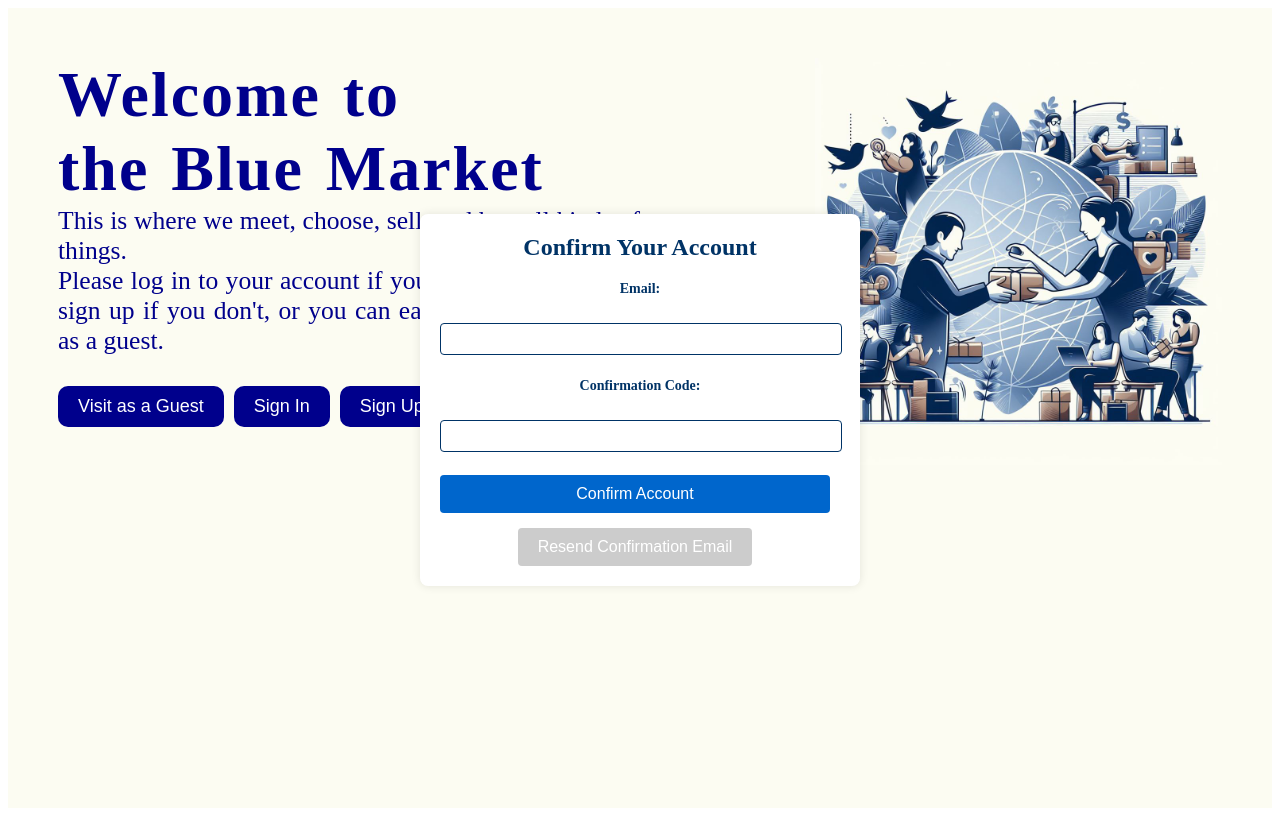
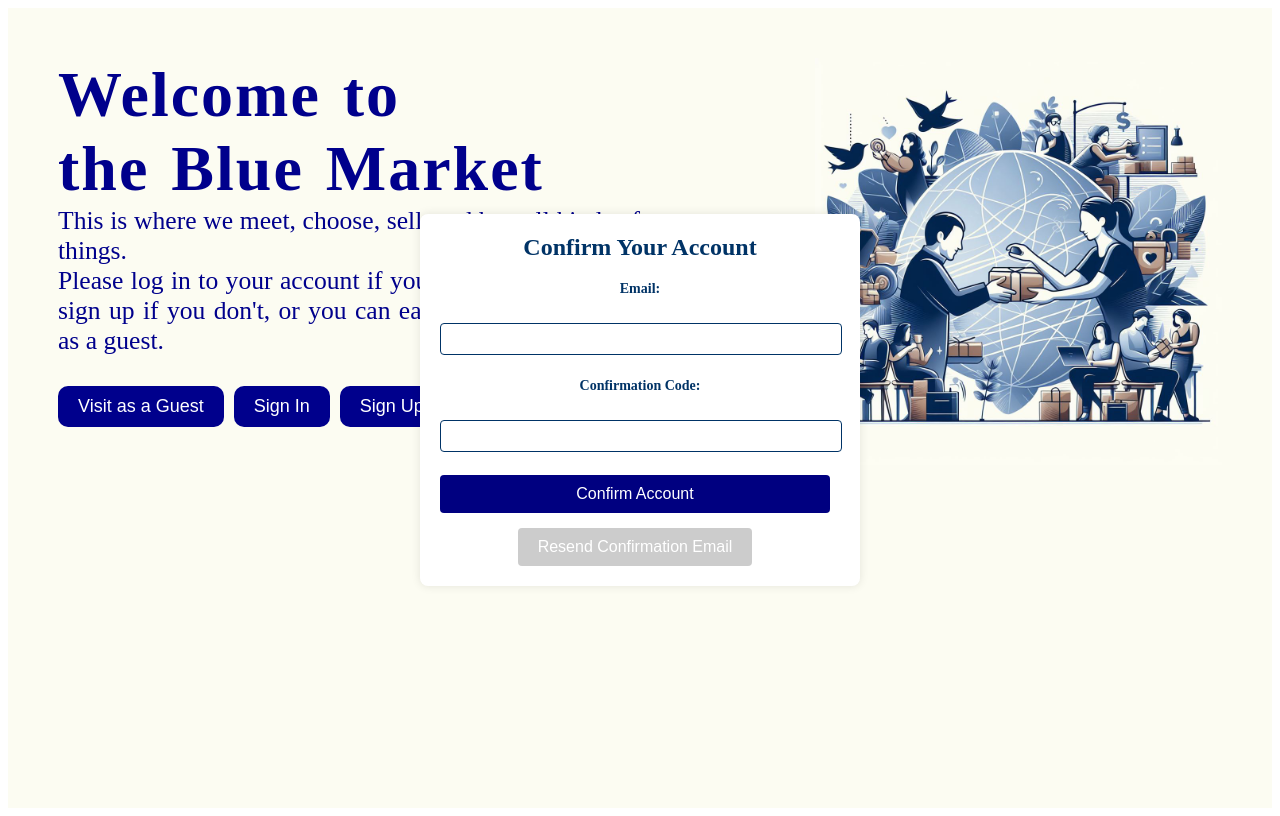
Before and after one commit to rouaa2003/my-app-master, a React (Create React App) app: page /confirmation in a window 1280 px wide. Built offline with nearby package versions, Linux system fonts and the light colour scheme.

Commit message:
commit message

```diff
--- a/public/index.html
+++ b/public/index.html
@@ -24,7 +24,7 @@
       work correctly both with client-side routing and a non-root public URL.
       Learn how to configure a non-root public URL by running `npm run build`.
     -->
-    <title>React App</title>
+    <title>Blue Market</title>
   </head>
   <body>
     <noscript>You need to enable JavaScript to run this app.</noscript>
--- a/src/components/ConfirmationPage.css
+++ b/src/components/ConfirmationPage.css
@@ -44,7 +44,7 @@
 }
 
 .confirmation-page-container button {
-  background-color: #0066cc; /* Blue background for buttons */
+  background-color: #000080; /* Blue background for buttons */
   border: none;
   color: #ffffff; /* White text */
   padding: 10px 20px;
```
Also changed, not shown: 1 other file (tests, documents, lock files or other folders).
